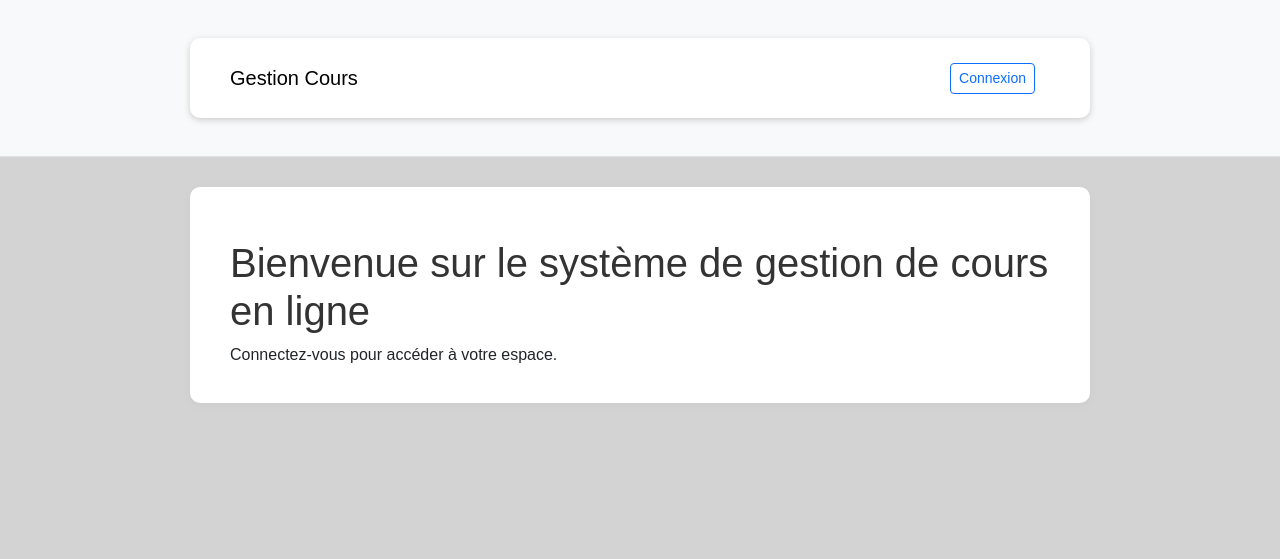
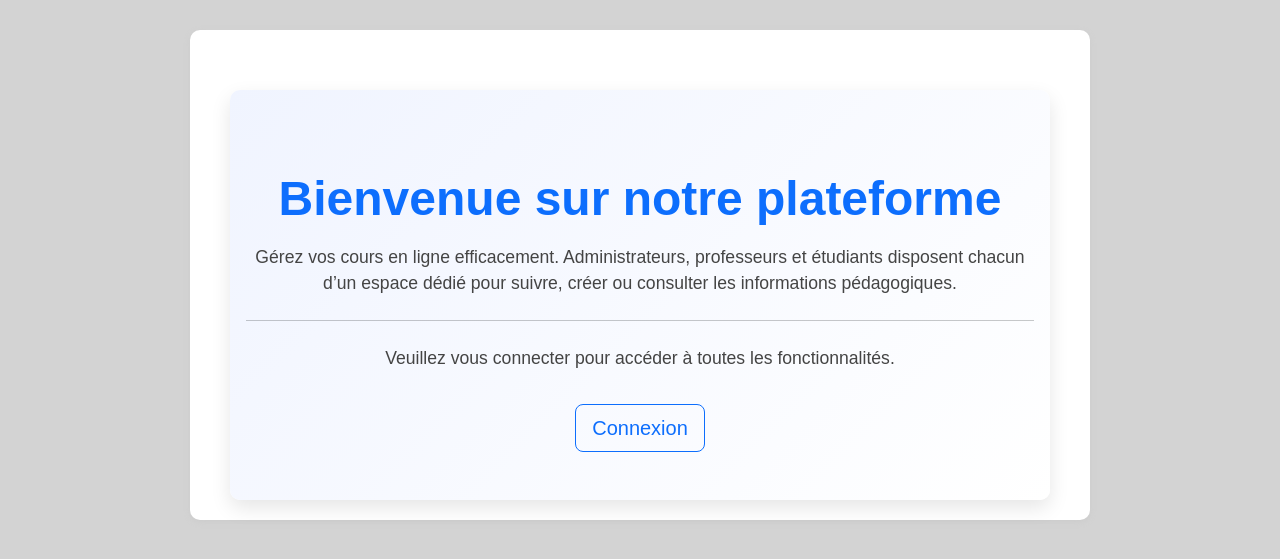
Before and after one commit to Mokhta-r/gestion_profile, a Flask app: page / in a window 1280 px wide. Shown: the top 559 px of the page. Run offline with Flask 3, Linux system fonts and the light colour scheme; some libraries are stand-ins or nearby versions.

Commit message:
last changes

```diff
--- a/config.py
+++ b/config.py
@@ -4,7 +4,7 @@ class Config:
     SECRET_KEY = os.environ.get('SECRET_KEY') or 'votre_cle_secrete'
     MYSQL_HOST = 'localhost'
     MYSQL_USER = 'root'
-    MYSQL_PASSWORD = ''
+    MYSQL_PASSWORD = '20522610'
     MYSQL_DB = 'gestion_cours'
     MYSQL_CURSORCLASS = 'DictCursor'
     UPLOAD_FOLDER = 'static/uploads'
--- a/static/style.css
+++ b/static/style.css
@@ -88,3 +88,28 @@ form {
     margin: 0 auto;
     background: transparent;
 }
+
+.hero-section {
+    background: linear-gradient(135deg, #f0f4ff, #ffffff);
+    border-radius: 10px;
+    box-shadow: 0 8px 20px rgba(0, 0, 0, 0.1);
+    margin-top: 40px;
+}
+
+.hero-section h1 {
+    color: #0d6efd;
+}
+
+.hero-section p {
+    font-size: 1.1rem;
+    color: #444;
+}
+
+.btn-outline-primary {
+    transition: all 0.3s ease-in-out;
+}
+
+.btn-outline-primary:hover {
+    background-color: #0d6efd;
+    color: white;
+}
--- a/templates/base.html
+++ b/templates/base.html
@@ -10,10 +10,14 @@
     <link rel="stylesheet" href="https://cdn.jsdelivr.net/npm/bootstrap-icons@1.11.3/font/bootstrap-icons.min.css">
 </head>
 <body>
+    {% if request.endpoint != 'index' %}
       <nav class="navbar navbar-light bg-light mb-4 border-bottom">
         <div class="container">
           <a class="navbar-brand" href="{{ url_for('index') }}">Gestion Cours</a>
           <div>
+        <a class="btn btn-outline-primary btn-sm me-2" href="{{ url_for('index') }}">
+          <i class="bi bi-house-door"></i> Accueil
+        </a>
         {% if current_user.is_authenticated %}
           <a class="btn btn-outline-secondary btn-sm" href="{{ url_for('logout') }}">Déconnexion</a>
         {% else %}
@@ -22,6 +26,7 @@
           </div>
         </div>
       </nav>
+    {% endif %}
     <div class="container">
         {% with messages = get_flashed_messages(with_categories=true) %}
           {% if messages %}
--- a/templates/index.html
+++ b/templates/index.html
@@ -1,6 +1,13 @@
 {% extends 'base.html' %}
 {% block title %}Accueil{% endblock %}
 {% block content %}
-<h1>Bienvenue sur le système de gestion de cours en ligne</h1>
-<p>Connectez-vous pour accéder à votre espace.</p>
+
+<div class="hero-section text-center py-5 px-3">
+    <h1 class="display-5 fw-bold text-primary mb-3">Bienvenue sur notre plateforme</h1>
+    <p class="lead">Gérez vos cours en ligne efficacement.
+    Administrateurs, professeurs et étudiants disposent chacun d’un espace dédié pour suivre, créer ou consulter les informations pédagogiques.</p>
+    <hr class="my-4">
+    <p>Veuillez vous connecter pour accéder à toutes les fonctionnalités.</p>
+    <a href="{{ url_for('login') }}" class="btn btn-lg btn-outline-primary mt-3">Connexion</a>
+</div>
 {% endblock %}
```
Lines whose indentation alone changed are shown as unchanged.
